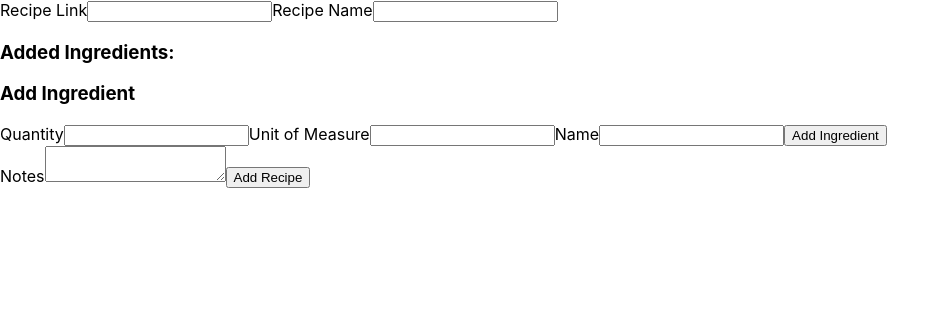
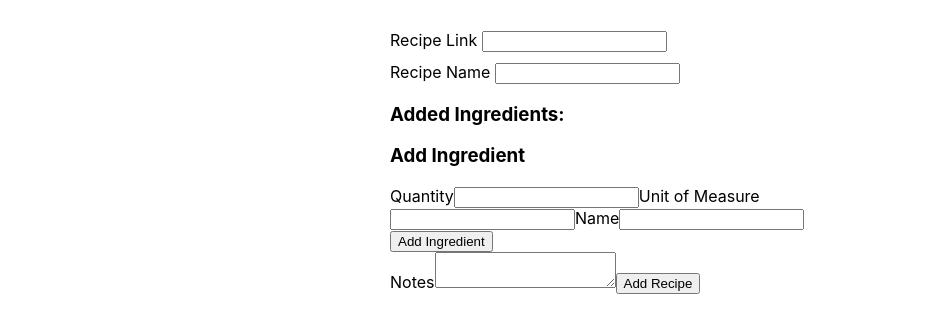
Before and after one commit to nkartha2/the-grocery-list, a React (Create React App) app in the folder app/static/: page /add/recipe in a window 1280 px wide. Shown: the top 332 px of the page, without its empty margins (0-950 px from the left). Built offline with nearby package versions, Linux system fonts and the light colour scheme; the HTML template or start-up script is replaced by a standard one.

Commit message:
wip initial styling

```diff
--- a/app/static/src/RecipeForm.tsx
+++ b/app/static/src/RecipeForm.tsx
@@ -33,11 +33,15 @@ function RecipeForm(recipe: RecipeState): JSX.Element {
   }
 
   return (
-    <div>
-      <label>Recipe Link</label>
-      <input type="url" name="recipe_link"/>
-      <label>Recipe Name</label>
-      <input type="text" name="recipe_name" onChange={(e) => handleChange(e)} />
+    <div style={{width: "500px", margin: "30px auto"}}>
+      <div style={{display: "block", margin: "10px 0px"}}>
+        <label>Recipe Link </label>
+        <input type="url" name="recipe_link"/>
+      </div>
+      <div style={{display: "block", margin: "10px 0px"}}>
+        <label>Recipe Name </label>
+        <input type="text" name="recipe_name" onChange={(e) => handleChange(e)} />
+      </div>
       <h3>Added Ingredients:</h3>
       <IngredientForm />
       <label>Notes</label>
```
